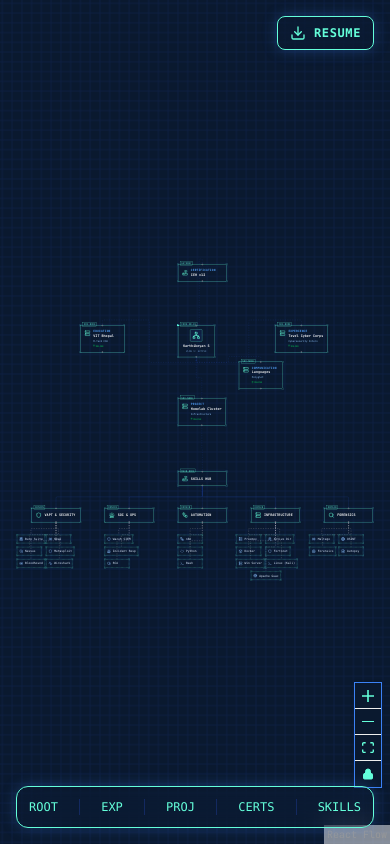
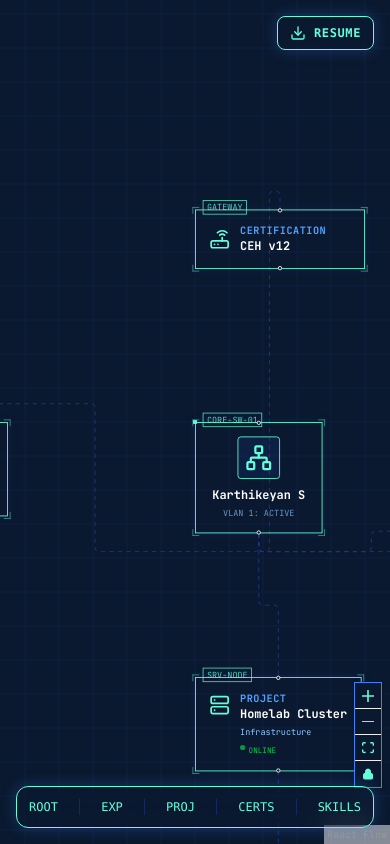
Before and after one commit to sherlockk-sec/portfolio-site, a React (Vite) app: page / in a window 390 px wide. Built offline with nearby package versions, Linux system fonts and the light colour scheme.

Commit message:
Fix: Mobile Initial Zoom & Nav Accuracy

```diff
--- a/src/components/BlueprintCanvas.tsx
+++ b/src/components/BlueprintCanvas.tsx
@@ -340,13 +340,21 @@ const BlueprintCanvas: React.FC = () => {
                 }, 100);
 
                 // 3. Fit view AFTER animation settles
-                // 3. Fit view AFTER animation settles
-                setTimeout(() => fitView({ duration: 1500, padding: 0.1 }), 800);
+                setTimeout(() => {
+                    const isMobile = window.innerWidth < 768;
+                    if (isMobile) {
+                        // Mobile: Zoom in on "Karthikeyan S" (Central Node) for readability
+                        setCenter(0, 0, { zoom: 0.85, duration: 1500 });
+                    } else {
+                        // Desktop: Fit all nodes
+                        fitView({ duration: 1500, padding: 0.2 });
+                    }
+                }, 800);
 
             }, 50); // Reduced initial delay (100 -> 50) for snappier response
             return () => clearTimeout(timer);
         }
-    }, [isModalOpen, isExploded, fitView, setNodes, setEdges]);
+    }, [isModalOpen, isExploded, fitView, setNodes, setEdges, setCenter]);
 
     // Initial Welcome Message - Show immediately
     React.useEffect(() => {
@@ -364,7 +372,9 @@ const BlueprintCanvas: React.FC = () => {
     }, []);
 
     const handleNavigation = (section: string) => {
+        const isMobile = window.innerWidth < 768;
         let targetId = '';
+
         switch (section) {
             case 'home': targetId = 'switch-1'; break;
             case 'experience': targetId = 'server-tevel'; break;
@@ -374,23 +384,31 @@ const BlueprintCanvas: React.FC = () => {
         }
 
         if (section === 'skills') {
-            // Widen zoom for the large skills cluster
-            setCenter(0, 750, { zoom: 0.9, duration: 1000 });
+            // Mobile: Zoom 0.75 to see cluster. Desktop: 0.9
+            const skillZoom = isMobile ? 0.75 : 0.9;
+            setCenter(0, 750, { zoom: skillZoom, duration: 1000 });
             return;
         }
 
         const targetNode = nodes.find(n => n.id === targetId);
+
         if (targetNode) {
-            const isMobile = window.innerWidth < 768;
-            // Mobile: Offset Y by -150 to push content down (below nav bar)
-            // Desktop: Center normally
-            const yOffset = isMobile ? -150 : 0;
-            const zoomLevel = isMobile ? 1.2 : 1.5;
+            // Mobile: Offset Y by +50 to push content UP (away from bottom nav)
+            // Desktop: Center normally (0)
+            const yOffset = isMobile ? 50 : 0;
+            // Mobile: Zoom 1.1 for clear text. Desktop: 1.5
+            const zoomLevel = isMobile ? 1.1 : 1.5;
 
             setCenter(targetNode.position.x, targetNode.position.y + yOffset, { zoom: zoomLevel, duration: 800 });
         } else {
-            // Add padding to fitView to prevent top nav overlap (0.2 = 20% padding)
-            if (section === 'home') fitView({ duration: 800, padding: 0.2 });
+            // Home / Default Logic
+            if (section === 'home') {
+                if (isMobile) {
+                    setCenter(0, 0, { zoom: 0.85, duration: 800 });
+                } else {
+                    fitView({ duration: 800, padding: 0.2 });
+                }
+            }
         }
     };
 
```
